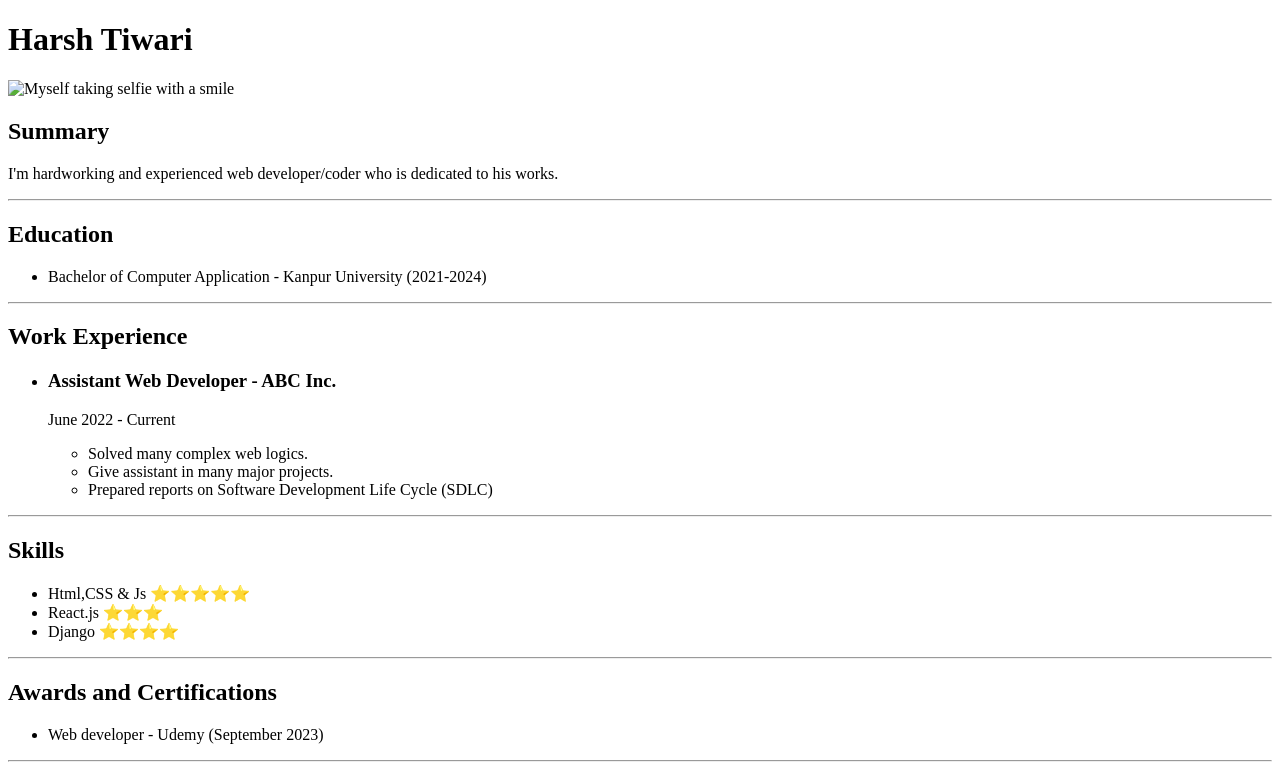
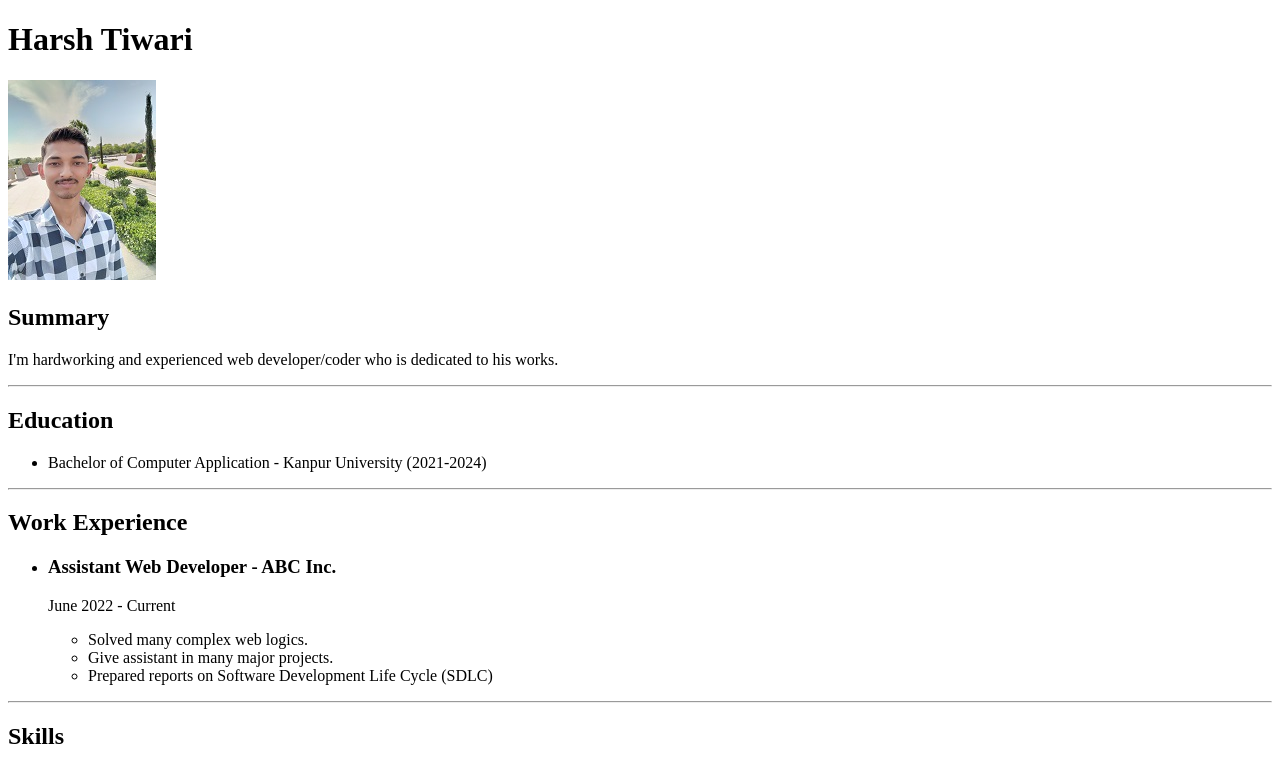
Before and after one commit to HarshWebd/htmlResume, a plain HTML site: page index.html in a window 1280 px wide. Shown: the top 767 px of the page. Drawn offline with Linux system fonts and the light colour scheme.

Commit message:
index.html

```diff
--- a/index.html
+++ b/index.html
@@ -7,7 +7,7 @@
 </head>
 <body>
     <h1>Harsh Tiwari</h1>
-    <img src="./Assets/Images/IMG_20230410_154450.jpg/" alt="Myself taking selfie with a smile">
+    <img src="https://raw.githubusercontent.com/HarshWebd/htmlResume/main/Assets/Images/IMG_20230410_154450.jpg" alt="Myself taking selfie with a smile">
     <h2>Summary</h2>
     <p>I'm hardworking and experienced web developer/coder who is dedicated to his works.</p>
     <hr>
```
